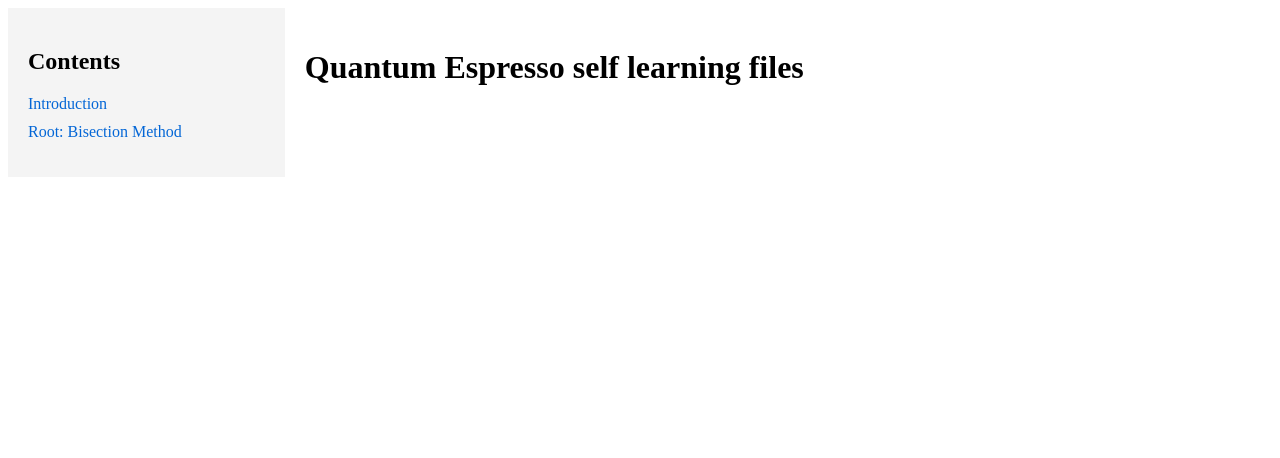
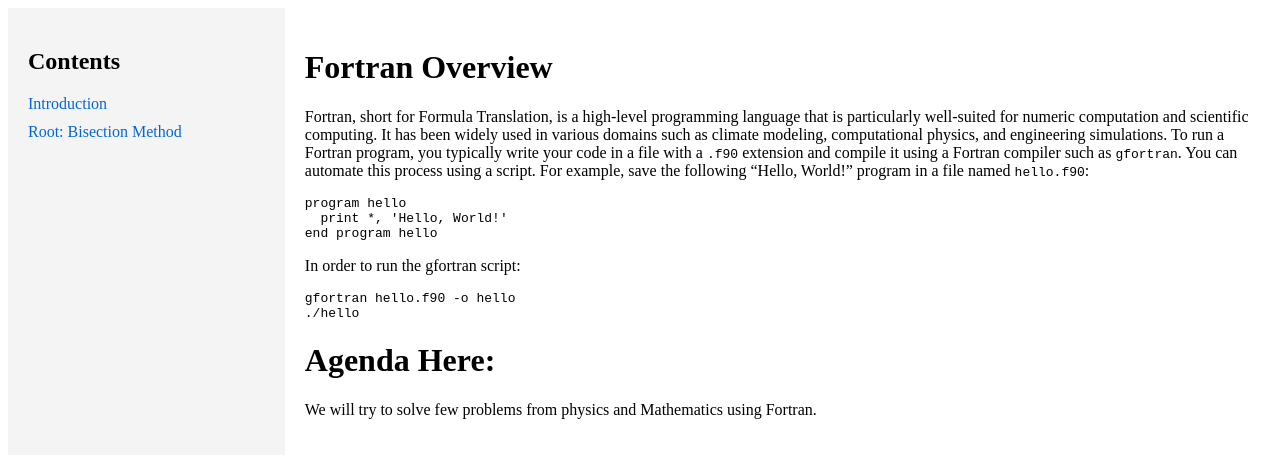
Before and after one commit to mohangiri1/scripting, a Jekyll site: the page built from docs/index.md, in a window 1280 px wide. Shown: the top 458 px of the page. Built offline with Jekyll 4.4.1, drawn with Linux system fonts in a browser that asks for light colours; our own code applies the rules of GitHub Pages for plain Markdown files.

Commit message:
Update index.md

````diff
--- a/docs/index.md
+++ b/docs/index.md
@@ -1 +1,23 @@
-# Quantum Espresso self learning files
+---
+layout: default
+title: Fortran Overview
+---
+
+# Fortran Overview
+
+Fortran, short for Formula Translation, is a high-level programming language that is particularly well-suited for numeric computation and scientific computing. It has been widely used in various domains such as climate modeling, computational physics, and engineering simulations. To run a Fortran program, you typically write your code in a file with a `.f90` extension and compile it using a Fortran compiler such as `gfortran`. You can automate this process using a script. For example, save the following "Hello, World!" program in a file named `hello.f90`:
+
+```fortran
+program hello
+  print *, 'Hello, World!'
+end program hello
+```
+
+In order to run the gfortran script:
+```sh
+gfortran hello.f90 -o hello
+./hello
+```
+
+# Agenda Here:
+We will try to solve few problems from physics and Mathematics using Fortran.
````
